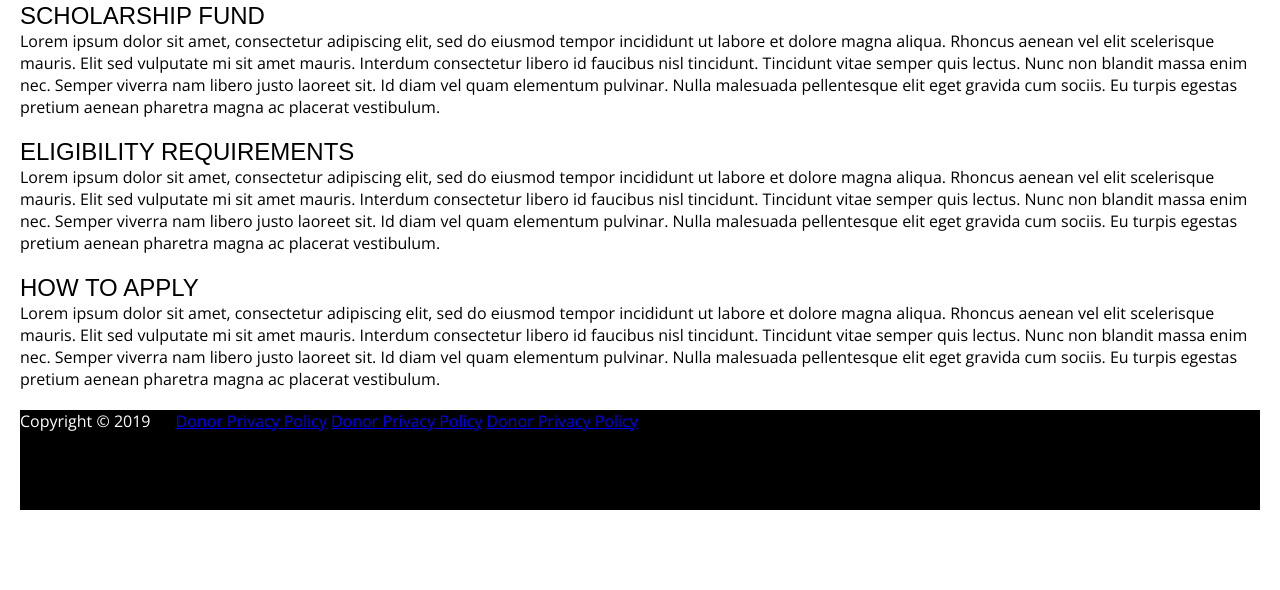
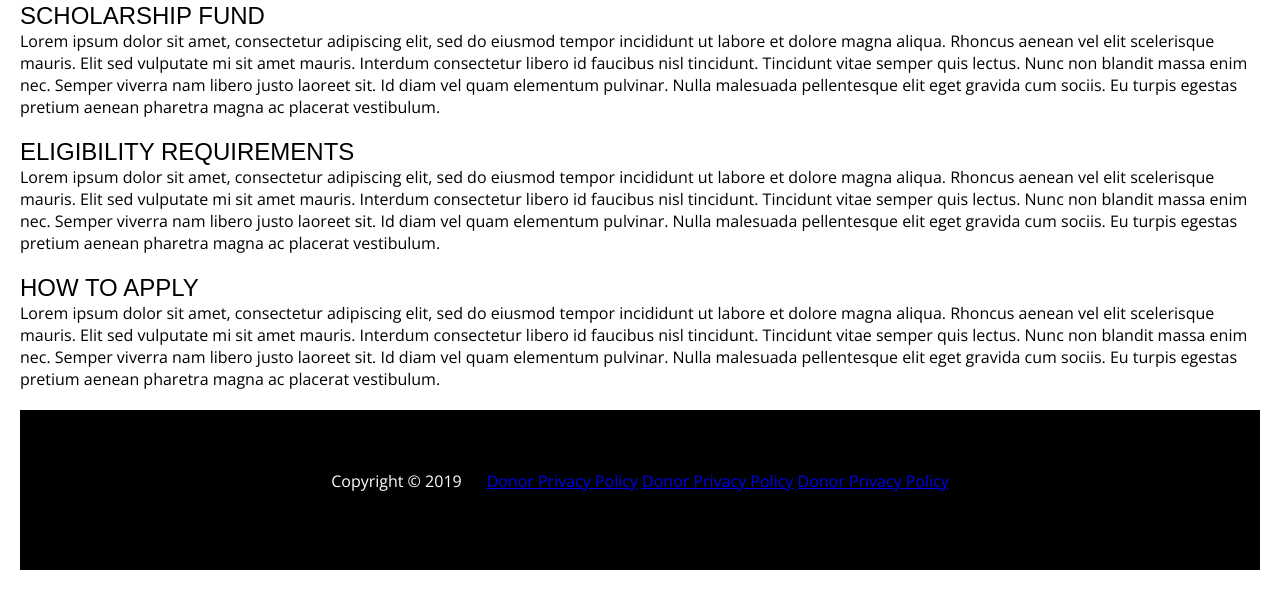
Before and after one commit to ErikaJenkins/p2-jenkins-erika, a plain HTML site: page index.html in a window 1280 px wide. Shown: the part 1060-1650 px from the top of the page. Before the commit the page ends 1570 px from the top, so only its background shows below. Drawn offline with nearby package versions, Linux system fonts and the light colour scheme; no server answers; a web font is replaced by a local one.

Commit message:
added final css

```diff
--- a/css/main.css
+++ b/css/main.css
@@ -278,7 +278,9 @@ article{
 /*Accordian End #############################*/
 
 footer{
-  margin: 0px 20px;
+  margin: 20px;
+  padding-top: 60px;
+  text-align: center;
   height: 100px;
   background-color: #000000;
   position: relative;
@@ -300,41 +302,15 @@ footer{
 
 @media(min-width: 768px){
     #city-container{
-      /* margin: 5%; */
       width: auto;
       height: 100%;
     }
 
     #city-report{
-      /* margin-left: 2%;
-      margin-right: 2%; */
       padding: 1%;
       width: auto;
       height: auto;
-      /* border-style: solid;
-      border-width: thin;
-      border-color: #e4e7eb;
-      box-shadow: 0 4px 8px 0 rgba(0, 0, 0, 0.2); */
-      /*background-image: linear-gradient(#4a9ef7, #058399);*/
-      /* background: rgba(0, 0, 0, 0.6); */
     }
-
-    /* p{
-      margin-top: 3%;
-      text-align: left;
-      font-size: 32px;
-      font-weight: normal;
-      color: #edf0f2;
-      font-family: 'Encode Sans Condensed';font-size: 32px;
-    }
-
-    h1 {
-      width: 100%;
-      text-align: center;
-      font-size: 36px;
-      font-weight: bold;
-      color: black;
-    } */
 
     .answers{
       color: black;
```
